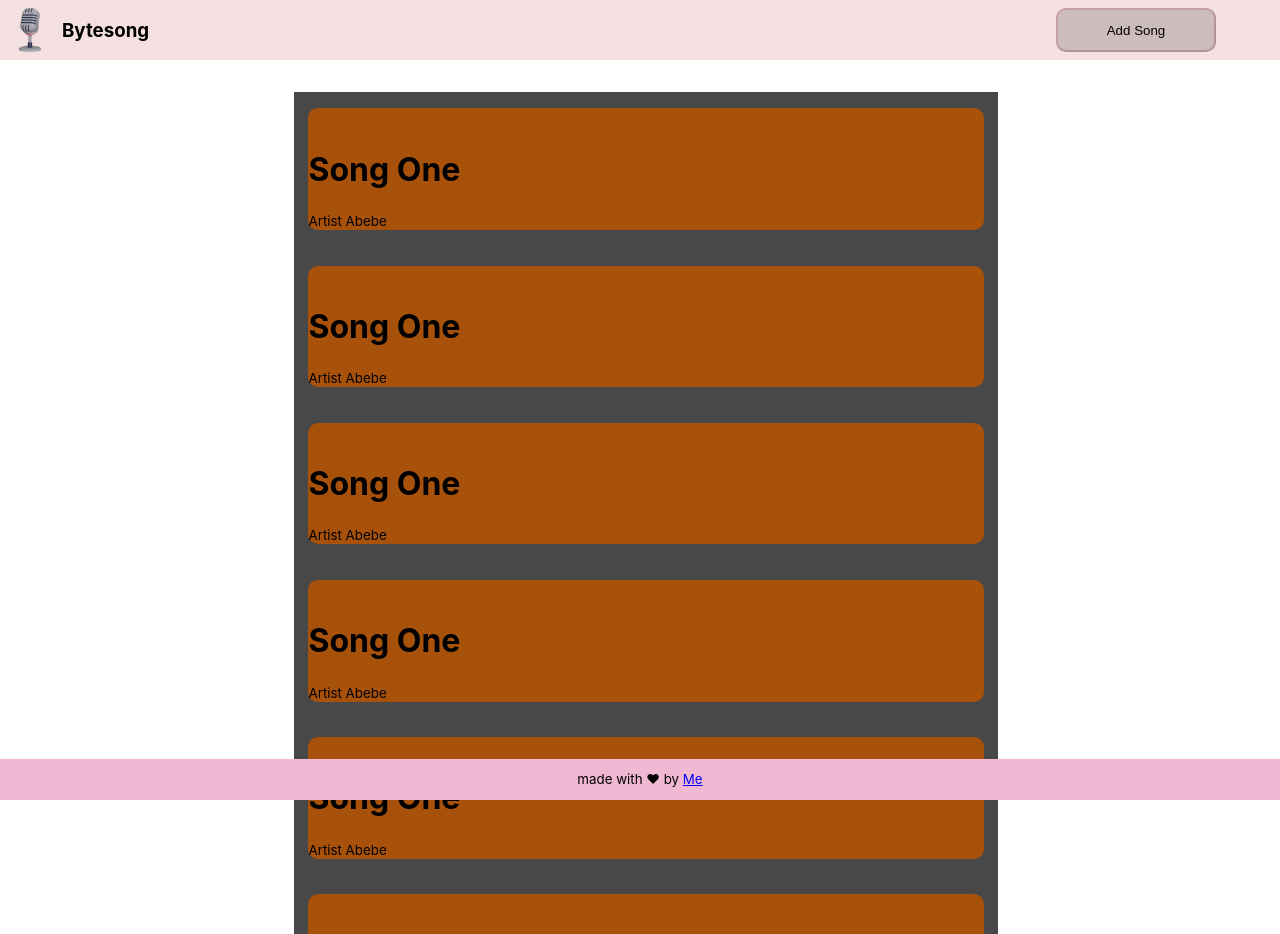
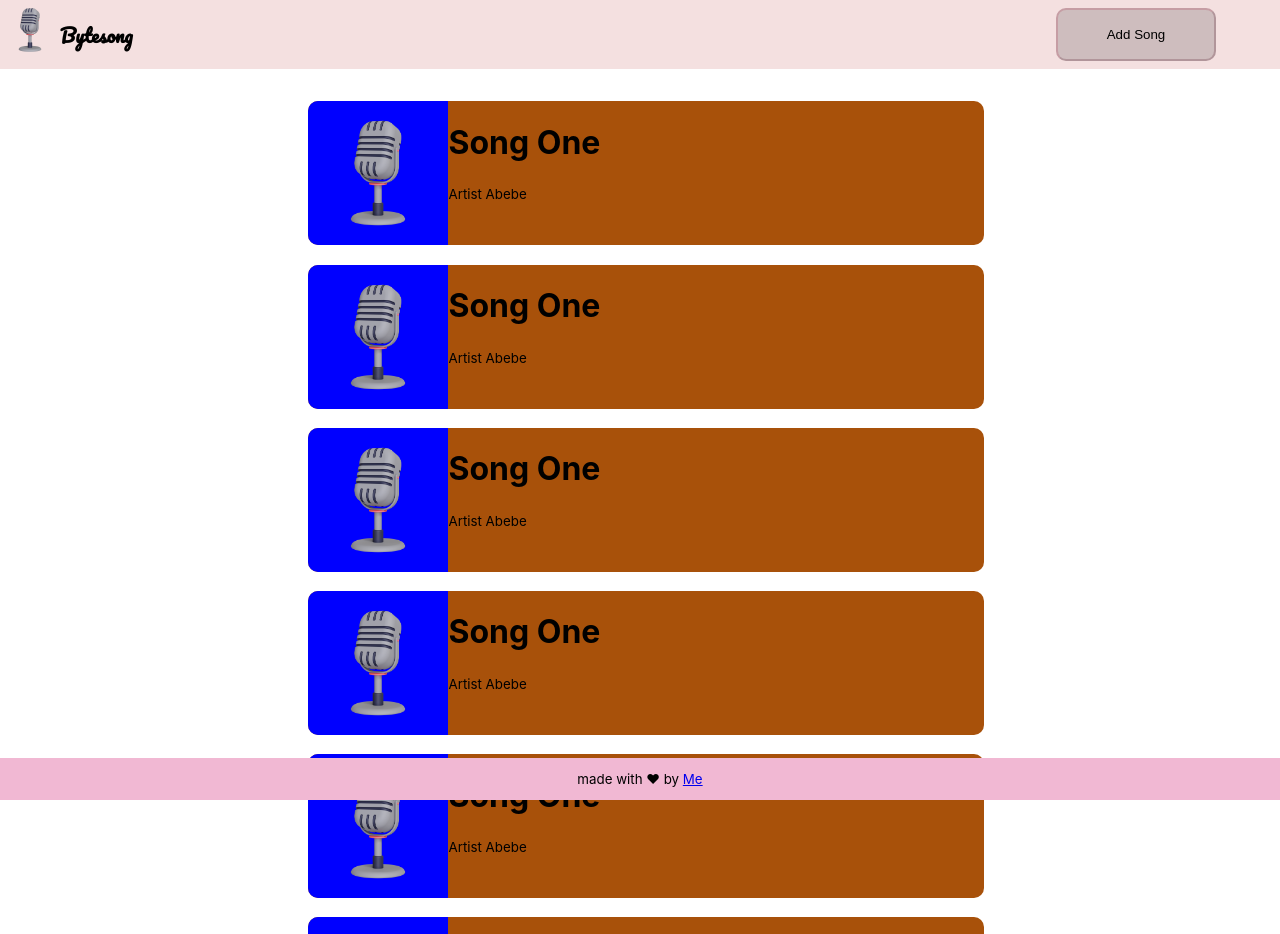
Before and after one commit to Amanuel-1/bytesong, a React (Create React App) app: page / in a window 1280 px wide. Shown: the top 934 px of the page. Built offline with nearby package versions, Linux system fonts and the light colour scheme.

Commit message:
added some styling

```diff
--- a/package.json
+++ b/package.json
@@ -3,6 +3,7 @@
   "version": "0.1.0",
   "private": true,
   "dependencies": {
+    "@emotion/styled": "^11.11.0",
     "@testing-library/jest-dom": "^5.17.0",
     "@testing-library/react": "^13.4.0",
     "@testing-library/user-event": "^13.5.0",
@@ -18,7 +19,7 @@
   },
   "scripts": {
     "dev": "react-scripts start",
-    "server":"json-server --watch db.json --port 3001",
+    "server": "json-server --watch db.json --port 3001",
     "start": "run-p dev server",
     "build": "react-scripts build",
     "test": "react-scripts test",
--- a/src/components/shared/navbar/Navbar.tsx
+++ b/src/components/shared/navbar/Navbar.tsx
@@ -9,13 +9,15 @@ const Navbar = () => {
     <div
     className={css`
     background-color:rgba(200,100,100,0.2);
-
+    position:sticky;
+    top:0;
     padding-left:0;
     width:100vw;
     text:green;
     display:flex;
     gap:4px;
     justify-content : space-between;
+    backdrop-filter:blur(4px);
 
 
     `}
--- a/src/components/shared/navbar/navbar.module.css
+++ b/src/components/shared/navbar/navbar.module.css
@@ -1,11 +1,14 @@
+@import url('https://fonts.googleapis.com/css2?family=Pacifico&display=swap');
 .logo {
     padding: 0;
     width: fit-content;
     display: flex;
     justify-content: left;
     justify-items: center;
-    gap: 2px;
+    gap: .1px;
     color: black;
+    font-family: 'Pacifico';
+    font-weight: 100;
   }
 
   .logo > img {
@@ -31,7 +34,7 @@
 
   @media (max-width: 768px) {
     .navbutton {
-      margin-right: 0.5rem;
+      margin-right: 1.5rem;
 
     }
   }
--- a/src/components/songs/songList.tsx
+++ b/src/components/songs/songList.tsx
@@ -1,11 +1,24 @@
 import React from 'react'
 import styles from './songs.module.css'
+import styled from '@emotion/styled'
+
+const StyledImg  =  styled.img`
+              width:140px;
+              height:100%;
+              object-fit:cover;
+              background-color:blue;
+              border-top-left-radius: 10px;
+              border-bottom-left-radius: 10px;
+
+            `
 
 const SongList = () => {
   return (
     <div className={styles.songPannel}>
         <div className={styles.songItem}>
-          <img src="" alt="" />
+        <div className={styles.imageWrapper}>
+              <StyledImg src={require('../../assets/logo.png')} alt="image" />
+          </div>
           <div className={styles.itemInfo}>
             <h1>Song One</h1>
             <small>Artist Abebe</small>
@@ -13,7 +26,20 @@ const SongList = () => {
           <div className="actions"></div>
         </div>
         <div className={styles.songItem}>
-          <img src="" alt="" />
+            <div className={styles.imageWrapper}>
+                <StyledImg src={require('../../assets/logo.png')} alt="image" />
+            </div>
+          <div className={styles.itemInfo}>
+            <h1>Song One</h1>
+            <small>Artist Abebe</small>
+          </div>
+          <div className="actions"></div>
+        </div>
+
+        <div className={styles.songItem}>
+        <div className={styles.imageWrapper}>
+              <StyledImg src={require('../../assets/logo.png')} alt="image" />
+          </div>
           <div className={styles.itemInfo}>
             <h1>Song One</h1>
             <small>Artist Abebe</small>
@@ -21,7 +47,20 @@ const SongList = () => {
           <div className="actions"></div>
         </div>
         <div className={styles.songItem}>
-          <img src="" alt="" />
+            <div className={styles.imageWrapper}>
+                <StyledImg src={require('../../assets/logo.png')} alt="image" />
+            </div>
+          <div className={styles.itemInfo}>
+            <h1>Song One</h1>
+            <small>Artist Abebe</small>
+          </div>
+          <div className="actions"></div>
+        </div>
+
+        <div className={styles.songItem}>
+        <div className={styles.imageWrapper}>
+              <StyledImg src={require('../../assets/logo.png')} alt="image" />
+          </div>
           <div className={styles.itemInfo}>
             <h1>Song One</h1>
             <small>Artist Abebe</small>
@@ -29,29 +68,17 @@ const SongList = () => {
           <div className="actions"></div>
         </div>
         <div className={styles.songItem}>
-          <img src="" alt="" />
+            <div className={styles.imageWrapper}>
+                <StyledImg src={require('../../assets/logo.png')} alt="image" />
+            </div>
           <div className={styles.itemInfo}>
             <h1>Song One</h1>
             <small>Artist Abebe</small>
           </div>
           <div className="actions"></div>
         </div>
-        <div className={styles.songItem}>
-          <img src="" alt="" />
-          <div className={styles.itemInfo}>
-            <h1>Song One</h1>
-            <small>Artist Abebe</small>
-          </div>
-          <div className="actions"></div>
-        </div>
-        <div className={styles.songItem}>
-          <img src="" alt="" />
-          <div className={styles.itemInfo}>
-            <h1>Song One</h1>
-            <small>Artist Abebe</small>
-          </div>
-          <div className="actions"></div>
-        </div>
+
+
     </div>
   )
 }
--- a/src/components/songs/songs.module.css
+++ b/src/components/songs/songs.module.css
@@ -5,11 +5,13 @@
     flex-direction: column;
     gap: .2rem;
     justify-content: center;
-    background-color: rgb(73, 72, 72);
+    background-color: transparent;
     align-items: center;
     margin-left: 23%;
     margin-right: 27%;
     margin-top: 2rem;
+
+
 
 }
 
@@ -17,11 +19,13 @@
     width: 96%;
     margin-left: 2%;
     margin-right:2%;
+    display:flex;
+    flex-direction: row;
     background-color: rgb(168, 81, 10);
-    margin-top: 1rem;
     margin-bottom: 1rem;
     border-radius: 10px;
 }
+
 @media (max-width: 768px) {
     .songPannel {
       width: 98%;
--- a/src/index.css
+++ b/src/index.css
@@ -1,3 +1,4 @@
+
 body {
   margin: 0;
   padding: 0;
```
Also changed, not shown: src/pages/Edit.tsx (+4 -5 lines), 2 other files (tests, documents, lock files or other folders).
